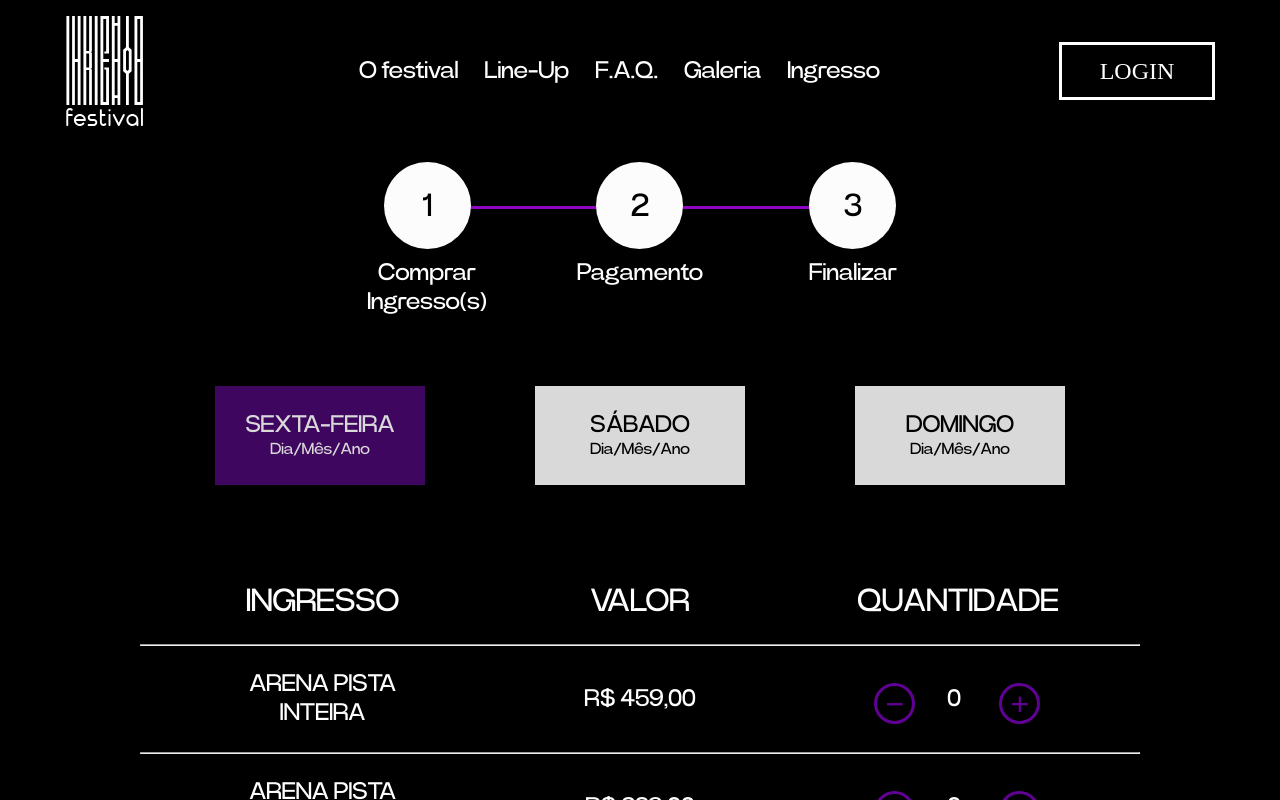
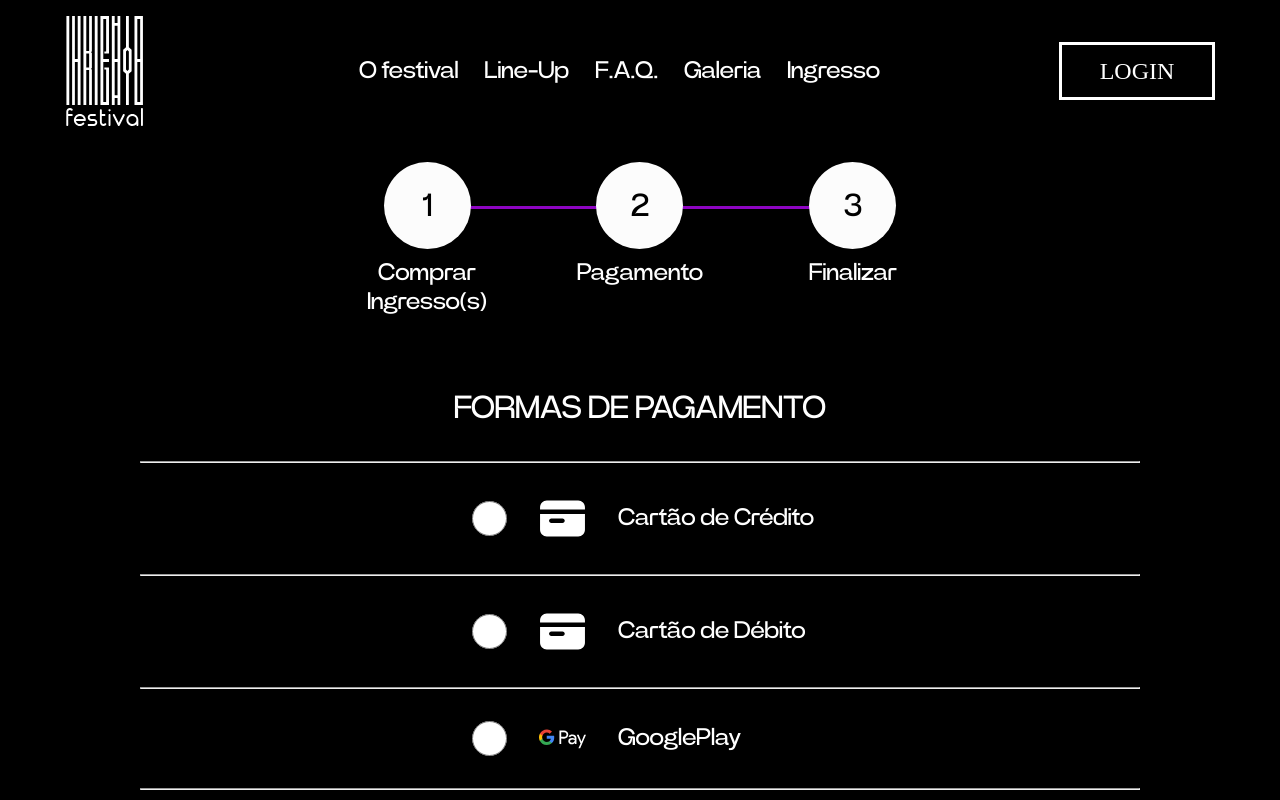
Before and after one commit to elcarvalhogoncalves/inkigayofestival, a Next.js app in the folder inkigayo-festival/: page /ingresso in a window 1280 px wide. Both pictures are taken after a click on the link "COMPRAR". Shown: the top 800 px of the page. Built offline with nearby package versions, Linux system fonts and the light colour scheme.

Commit message:
front-end: Consegui fazer os botões 'btn back' e 'btn next' funcionarem

```diff
--- a/inkigayo-festival/src/app/(ingresso)/ingresso/page.tsx
+++ b/inkigayo-festival/src/app/(ingresso)/ingresso/page.tsx
@@ -1,3 +1,6 @@
+"use client";
+import { useState } from "react";
+
 import styles from "@/styles/components/ingresso/Ingresso.module.css";
 import Navbar from "@/components/ui/Navbar";
 import IngressoCompras from "@/components/ingressos/comprar";
@@ -5,6 +8,16 @@ import IngressoPagamento from "@/components/ingressos/pagamento";
 import IngressoFinalizar from "@/components/ingressos/finalizar";
 
 export default function Ingresso() {
+  const [etapaAtual, setEtapaAtual] = useState(1);
+
+  const handleAvancar = () => {
+    setEtapaAtual(etapaAtual + 1);
+  };
+
+  const handleVoltar = () => {
+    setEtapaAtual(etapaAtual - 1);
+  };
+
   return (
     <main className={styles.main}>
       <Navbar />
@@ -26,9 +39,19 @@ export default function Ingresso() {
           </li>
         </ul>
       </section>
-      <IngressoCompras />
-      <IngressoPagamento />
-      <IngressoFinalizar />
+      {etapaAtual === 1 && <IngressoCompras handleAvancar={handleAvancar} />}
+      {etapaAtual === 2 && (
+        <IngressoPagamento
+          handleAvancar={handleAvancar}
+          handleVoltar={handleVoltar}
+        />
+      )}
+      {etapaAtual === 3 && (
+        <IngressoFinalizar
+          handleAvancar={handleAvancar}
+          handleVoltar={handleVoltar}
+        />
+      )}
     </main>
   );
 }
--- a/inkigayo-festival/src/components/ingressos/comprar.tsx
+++ b/inkigayo-festival/src/components/ingressos/comprar.tsx
@@ -10,7 +10,11 @@ interface IDays {
   }[];
 }
 
-export default function IngressoCompras() {
+interface Props {
+  handleAvancar: () => void;
+}
+
+export default function IngressoCompras({ handleAvancar }: Props) {
   const [selectedDay, setSelectedDay] = useState<string>("sexta");
 
   const prices: IDays = {
@@ -299,7 +303,7 @@ export default function IngressoCompras() {
             maximumFractionDigits: 2,
           })}
         </span>
-        <a href="#" className={styles.btnNext}>
+        <a href="#" className={styles.btnNext} onClick={handleAvancar}>
           COMPRAR
         </a>
       </section>
--- a/inkigayo-festival/src/components/ingressos/finalizar.tsx
+++ b/inkigayo-festival/src/components/ingressos/finalizar.tsx
@@ -2,7 +2,15 @@
 import styles from "@/styles/components/ingresso/IngressoFinalizar.module.css";
 import Image from "next/image";
 
-export default function IngressoFinalizar() {
+interface Props {
+  handleAvancar: () => void;
+  handleVoltar: () => void;
+}
+
+export default function IngressoFinalizar({
+  handleAvancar,
+  handleVoltar,
+}: Props) {
   return (
     <>
       <section className={styles.finalSection}>
@@ -30,7 +38,7 @@ export default function IngressoFinalizar() {
           </ul>
         </table>
         <aside className={styles.buttonsContainer}>
-          <a href="#" className={styles.btnBack}>
+          <a href="#" className={styles.btnBack} onClick={handleVoltar}>
             <Image
               className={styles.ImageBtn}
               src="/imagens/ingressos/btnBack.svg"
@@ -40,7 +48,7 @@ export default function IngressoFinalizar() {
             />
             Voltar
           </a>
-          <a href="#" className={styles.btnNext}>
+          <a href="#" className={styles.btnNext} onClick={handleAvancar}>
             FINALIZAR COMPRA
           </a>
         </aside>
--- a/inkigayo-festival/src/components/ingressos/pagamento.tsx
+++ b/inkigayo-festival/src/components/ingressos/pagamento.tsx
@@ -2,7 +2,15 @@
 import styles from "@/styles/components/ingresso/IngressoPagamento.module.css";
 import Image from "next/image";
 
-export default function IngressoPagamento() {
+interface Props {
+  handleAvancar: () => void;
+  handleVoltar: () => void;
+}
+
+export default function IngressoPagamento({
+  handleAvancar,
+  handleVoltar,
+}: Props) {
   return (
     <section className={styles.paymentSection}>
       <table className={styles.paymentTable}>
@@ -116,7 +124,7 @@ export default function IngressoPagamento() {
       </table>
       <span className={styles.totalCart}>TOTAL: R$ 0,00</span>
       <aside className={styles.buttonsContainer}>
-        <a href="#" className={styles.btnBack}>
+        <a href="#" className={styles.btnBack} onClick={handleVoltar}>
           <Image
             className={styles.ImageBtn}
             src="/imagens/ingressos/btnBack.svg"
@@ -126,7 +134,7 @@ export default function IngressoPagamento() {
           />
           Voltar
         </a>
-        <a href="#" className={styles.btnNext}>
+        <a href="#" className={styles.btnNext} onClick={handleAvancar}>
           FINALIZAR COMPRA
         </a>
       </aside>
--- a/inkigayo-festival/src/styles/components/ingresso/IngressoFinalizar.module.css
+++ b/inkigayo-festival/src/styles/components/ingresso/IngressoFinalizar.module.css
@@ -3,7 +3,7 @@
   justify-content: center;
   align-items: center;
   flex-direction: column;
-  margin-top: 6.8rem;
+  margin-top: 4rem;
 }
 .tableTitle,
 .pageTitle {
--- a/inkigayo-festival/src/styles/components/ingresso/IngressoPagamento.module.css
+++ b/inkigayo-festival/src/styles/components/ingresso/IngressoPagamento.module.css
@@ -2,7 +2,7 @@
   display: flex;
   justify-content: center;
   align-items: center;
-  margin-top: 10rem;
+  margin-top: 4rem;
   text-align: center;
   flex-direction: column;
 }
```
